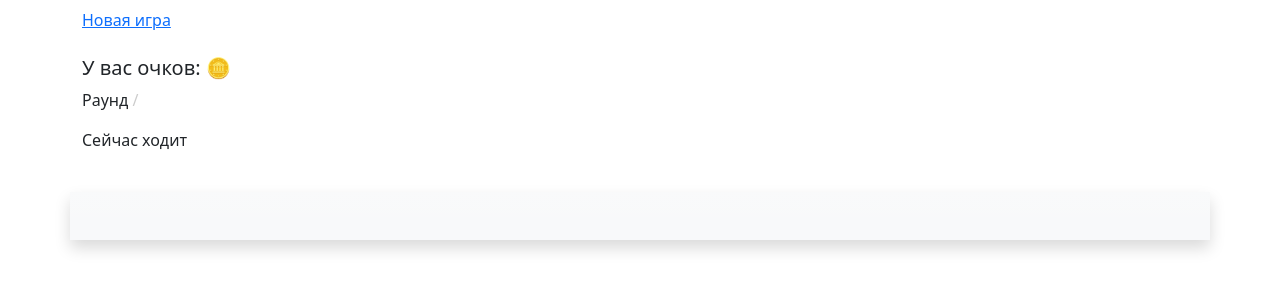
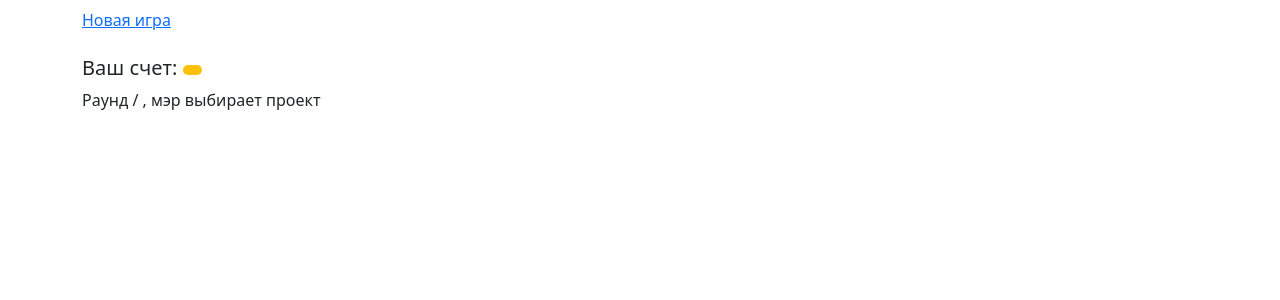
Before and after one commit to Aleksandr-Mamonov/insulars, a Flask app: page /room/1 in a window 1280 px wide. Shown: the top 300 px of the page. Run offline with Flask 3, Linux system fonts and the light colour scheme; some libraries are stand-ins or nearby versions.

Commit message:
feat: multiplatform icons, simplify UI elements

```diff
--- a/app/templates/app.html
+++ b/app/templates/app.html
@@ -5,6 +5,8 @@
     <meta name="viewport" content="width=device-width, initial-scale=1">
 
     <link href="https://cdn.jsdelivr.net/npm/bootstrap@5.3.2/dist/css/bootstrap.min.css" rel="stylesheet" integrity="sha384-T3c6CoIi6uLrA9TneNEoa7RxnatzjcDSCmG1MXxSR1GAsXEV/Dwwykc2MPK8M2HN" crossorigin="anonymous">
+    <link rel="stylesheet" href="https://cdn.jsdelivr.net/npm/bootstrap-icons@1.11.1/font/bootstrap-icons.css">
+
     <script src="https://cdn.jsdelivr.net/npm/bootstrap@5.3.2/dist/js/bootstrap.bundle.min.js" integrity="sha384-C6RzsynM9kWDrMNeT87bh95OGNyZPhcTNXj1NW7RuBCsyN/o0jlpcV8Qyq46cDfL" crossorigin="anonymous"></script>
 
     <script src="https://unpkg.com/vue@3/dist/vue.global.js"></script>
@@ -250,12 +263,15 @@
 
         <div id="game-layout" v-if="room.game !== null">
             <div class="container">
-                <div class="row">
+                <div class="row mb-3">
                     <div class="col">
-                         <h5>У вас очков: &#129689;<strong>${ game.all_players_points && game.all_players_points[playerName] }$</strong></h5>
-
-                        <p>Раунд ${ game.round }$ <span style="color: #ccc">/ ${ game.rounds }$</p>
-                        <p>Сейчас ходит ${ game.active_player }$</p>
+                         <h5>Ваш счет: <points-badge :points="game.all_players_points && game.all_players_points[playerName]" /></h5>
+                         <p>
+                            <span>Раунд ${ game.round }$ / ${ game.rounds }$</span>
+                            <span v-if="roundStage === 0">, мэр выбирает проект </span>
+                            <span v-if="roundStage === 1">, мэр выбирает команду </span>
+                            <span v-if="roundStage === 2 && (!isPlayerProjectParticipant() || !isActivePlayer())">, ждем результатов строительства</span>
+                        </p>
                     </div>
                 </div>
 
@@ -276,10 +292,12 @@
                                        v-if="isLeader() && roundStage === 1 && game.leader !== pl.name">
                                     <span class="p-1">
                                         <strong>
-                                            <span v-if="pl.name == game.leader">&#128081;</span>
-                                            <span v-if="game.team && game.team.includes(pl.name)">&#128119;</span>${ pl.name }$
+                                            ${ pl.name }$
                                         </strong>
                                     </span>
+
+                                    <span class="p-1 m-1 text-white bg-primary" v-if="pl.name == game.leader">мэр</span>
+                                    <span class="p-1 m-1 text-white bg-success" v-if="game.team && game.team.includes(pl.name)">команда</span>
                                 </p>
                             </div>
 
@@ -299,15 +317,15 @@
                 </div>
 
                 <!-- Cards -->
-                <div class="row justify-content-sm-center bg-gradient bg-light py-4 shadow">
-                    <div class="col text-center">
+                <div class="row justify-content-sm-center bg-gradient py-4">
+                    <div class="col">
                         <div v-if="game.cards_on_table && game.cards_on_table.length > 0">
                             <div v-if="isLeader()">
                                 <div class="row">
                                     <div class="col">
-                                        <table-card @click="toggleCard(card)"
+                                        <table-card @click="selectedCard = card.card_id"
                                             :card="card"
-                                            :class="{'border-3 shadow-lg border-info': isCardSelected(card)}"
+                                            :class="{'border-3 shadow-lg border-info': selectedCard && (selectedCard === card.card_id)}"
                                             v-for="card in game.cards_on_table"
                                             :key="card.card_id"
                                             :effects-visibility="game.card_effect_visibility"
@@ -397,10 +405,7 @@
                             <ul>
                                 <li v-for="effect in game.effects_to_apply">
                                     <span v-if="effect.name == 'change_player_points'">
-                                        <span>Изменение очков: &#129689;&nbsp;<span v-if="effect.payload.points > 0">+</span>${effect.payload.points}$</span>
-                                        <span>
-                                            &nbsp;/&nbsp;&#8987;&nbsp;${ effect.payload.rounds_to_apply }$
-                                        </span>
+                                        <span>Изменение очков: <points-badge :points="effect.payload.points" :signed="true" :duration="effect.payload.rounds_to_apply"/></span>
                                         <span> для ${ effect.payload.players.join(', ') }$</span>
                                     </span>
                                 </li>
@@ -416,11 +421,15 @@
     <template id="TableCard">
         <div class="card shadow-sm mx-3 border-1 py-4">
             <h6>${ card.name }$</h6>
-            <p>&#128100; ${ card.min_team }$ - ${ card.max_team }$</p>
-            <p>Нужно собрать &#129689; ${ card.points_to_succeed }$</p>
+            <p class="font-bigger">
+                <span><i class="bi-person-fill-add me-2"></i></span>
+                <span v-if="card.min_team != card.max_team">${ card.min_team }$ - ${ card.max_team }$</span>
+                <span v-else>${ card.min_team }$</span>
+            </p>
+            <p>Нужно собрать <points-badge :points="card.points_to_succeed"/></p>
 
             <div v-for="condition in ['on_success', 'on_failure']"
-                 class="card-effect py-3"
+                 class="card-effect py-3 bg-gradient"
                  :set="effects = parseCardEffect(card[condition])"
                  :class="{'card-effect-success': condition == 'on_success', 'card-effect-failure': condition == 'on_failure'}">
 
@@ -469,7 +476,7 @@
 
                     showPortraitOptions: ref(false),
                     debug: ref(false),
-                    selectedCards: ref([]),
+                    selectedCard: ref(null),
                     playerProjectBid: ref(0),
                     projectTeamMembersSelection: ref({}),
                     playerName: '{{ player_name }}',
@@ -557,9 +564,6 @@
                 isLeader() {
                     return this.playerName == this.game.leader;
                 },
-                isCardSelected(card) {
-                    return this.selectedCards.map(c => c.card_id).includes(card.card_id);
-                },
                 addNewCardToGameDeck() {
                     this.cardDeck.push({
                         name: 'New card',
@@ -572,13 +576,6 @@
                 },
                 rmCardFromGameDeck(idx) {
                     this.cardDeck.splice(idx, 1);
-                },
-                toggleCard(card) {
-                    if (!this.isCardSelected(card)) {
-                        this.selectedCards.push(card);
-                    } else {
-                        this.selectedCards = this.selectedCards.filter(c => c.card_id !== card.card_id);
-                    }
                 },
                 startGame() {
                     socket.emit('start_game', {
@@ -601,10 +598,10 @@
                 submitCardsSelection() {
                     let payload = {
                         "room_id": this.roomId,
-                        "selected_cards_ids": this.selectedCards.map(c => c.card_id),
+                        "selected_cards_ids": [this.selectedCard],
                     }
                     socket.emit('select_cards_from_table', payload)
-                    this.selectedCards = [];
+                    this.selectedCard = null;
                 },
                 submitProjectTeamSelection() {
                     let payload = {
@@ -688,6 +685,10 @@
             },
             template: '#TableCard',
         });
+        app.component('PointsBadge', {
+            props: ['points', 'duration', 'signed'],
+            template: '<span class="badge rounded-pill bg-warning text-dark"><strong><span v-if="signed && points > 0">+</span>${ points }$</strong><span v-if="duration > 1">&nbsp;&nbsp;/&nbsp;&nbsp;${ duration }$&nbsp;<i class="bi-hourglass-top"></i></span></span>',
+        });
 
         app.config.compilerOptions.delimiters = ["${", "}$"];
         app.mount('#app')
```
Also changed, not shown: other parts of app/templates/app.html (+16 -17 lines).
